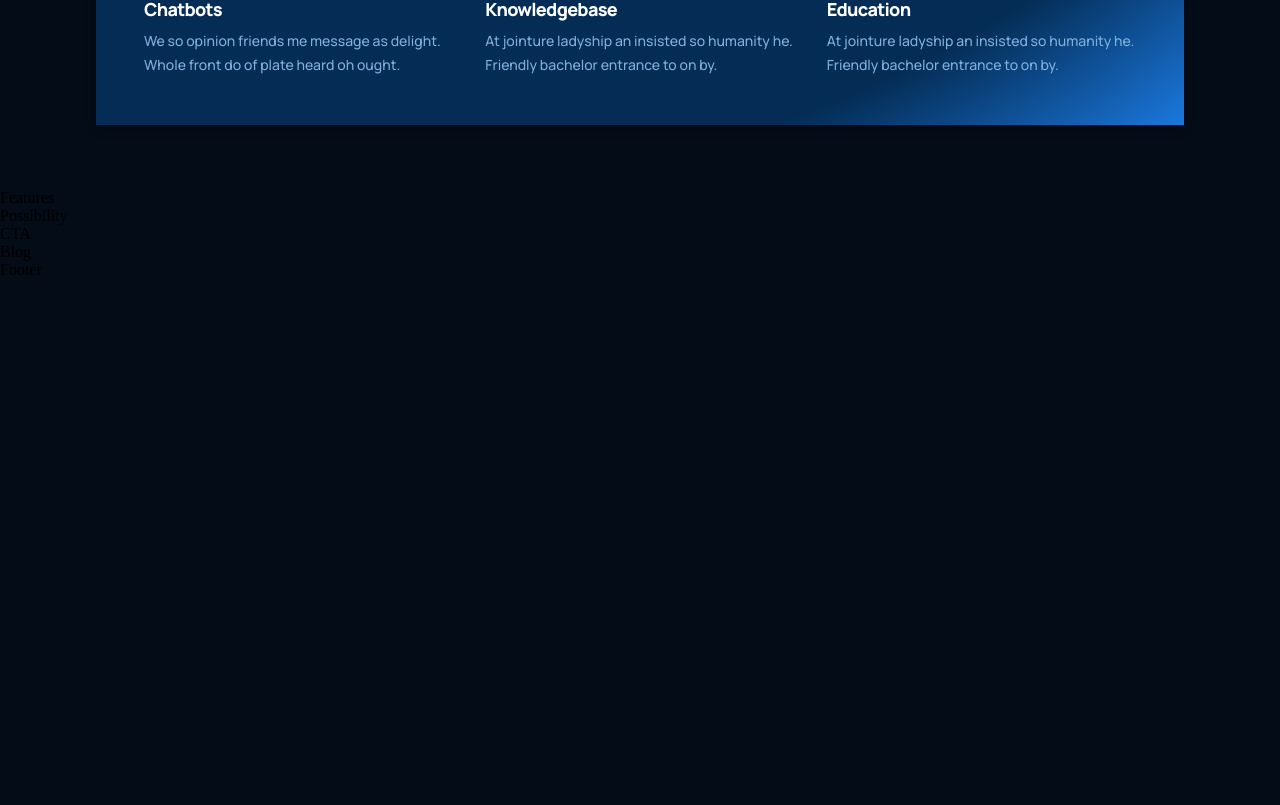
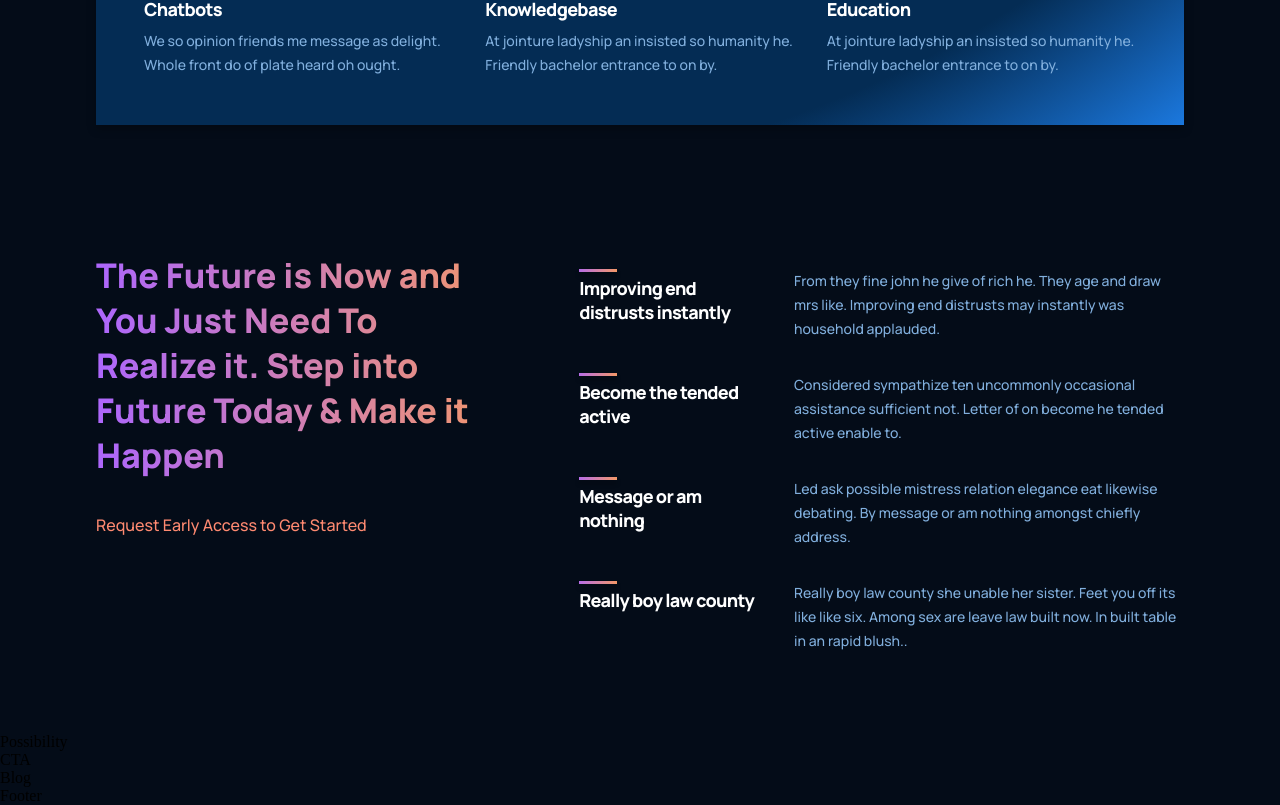
Before and after one commit to Sughnenter/gpt3-project, a React (Vite) app: page / in a window 1280 px wide. Shown: the part 1520-2325 px from the top of the page. Before the commit the page ends 1799 px from the top, so only its background shows below. Built offline with nearby package versions, Linux system fonts and the light colour scheme.

Commit message:
features component

```diff
--- a/src/containers/features/Features.css
+++ b/src/containers/features/Features.css
@@ -0,0 +1,63 @@
+.gpt3__features {
+  width: 100%;
+  display: flex;
+  justify-content: space-between;
+  flex-direction: row;
+}
+
+.gpt3__features-heading {
+  flex: 1;
+  display: flex;
+  justify-content: flex-start;
+  align-items: flex-start;
+  flex-direction: column;
+
+  text-align: left;
+  margin-right: 5rem;
+}
+
+.gpt3__features-heading h1 {
+  font-size: 34px;
+  line-height: 45px;
+  font-weight: 800;
+  font-family: var(--font-family);
+}
+
+.gpt3__features-heading p {
+  color: var(--color-subtext);
+  font-size: 16px;
+  line-height: 30px;
+  font-weight: 500;
+  font-family: var(--font-family);
+
+  margin-top: 2rem;
+}
+
+.gpt3__features-container {
+  flex: 1.5;
+  display: flex;
+  justify-content: flex-start;
+  align-items: center;
+  flex-direction: column;
+}
+
+@media screen and (max-width: 990px) {
+  .gpt3__features {
+    flex-direction: column;
+  }
+
+  .gpt3__features-heading {
+    margin: 0 0 2rem 0;
+  }
+}
+
+@media screen and (max-width: 550px) {
+  .gpt3__features-heading h1 {
+    font-size: 28px;
+    line-height: 38px;
+  }
+  .gpt3__features{
+    margin: 0;
+  }
+
+}
--- a/src/containers/features/Features.jsx
+++ b/src/containers/features/Features.jsx
@@ -1,10 +1,40 @@
 import React from 'react'
 import './Features.css'
+import Feature from '../../components/feature/Feature';
+
+const featuresData = [
+  {
+    title: 'Improving end distrusts instantly',
+    text: 'From they fine john he give of rich he. They age and draw mrs like. Improving end distrusts may instantly was household applauded.',
+  },
+  {
+    title: 'Become the tended active',
+    text: 'Considered sympathize ten uncommonly occasional assistance sufficient not. Letter of on become he tended active enable to.',
+  },
+  {
+    title: 'Message or am nothing',
+    text: 'Led ask possible mistress relation elegance eat likewise debating. By message or am nothing amongst chiefly address.',
+  },
+  {
+    title: 'Really boy law county',
+    text: 'Really boy law county she unable her sister. Feet you off its like like six. Among sex are leave law built now. In built table in an rapid blush..',
+  },
+];
 
 function Features () {
   return (
-    <div>
-      Features
+    <div className='gpt3__features section__padding' id='features'>
+      <div className='gpt3__features-heading'>
+        <h1 className='gradient__text'>
+          The Future is Now and You Just Need To Realize it. Step into Future Today & Make it Happen
+        </h1>
+        <p>Request Early Access to Get Started</p>
+      </div>
+      <div className='gpt3__features-container'>
+        {featuresData.map((item, index) => (
+          <Feature title={item.title} text={item.text} key={item.title + index} />
+        ))}
+      </div>
     </div>
   )
 }
```
